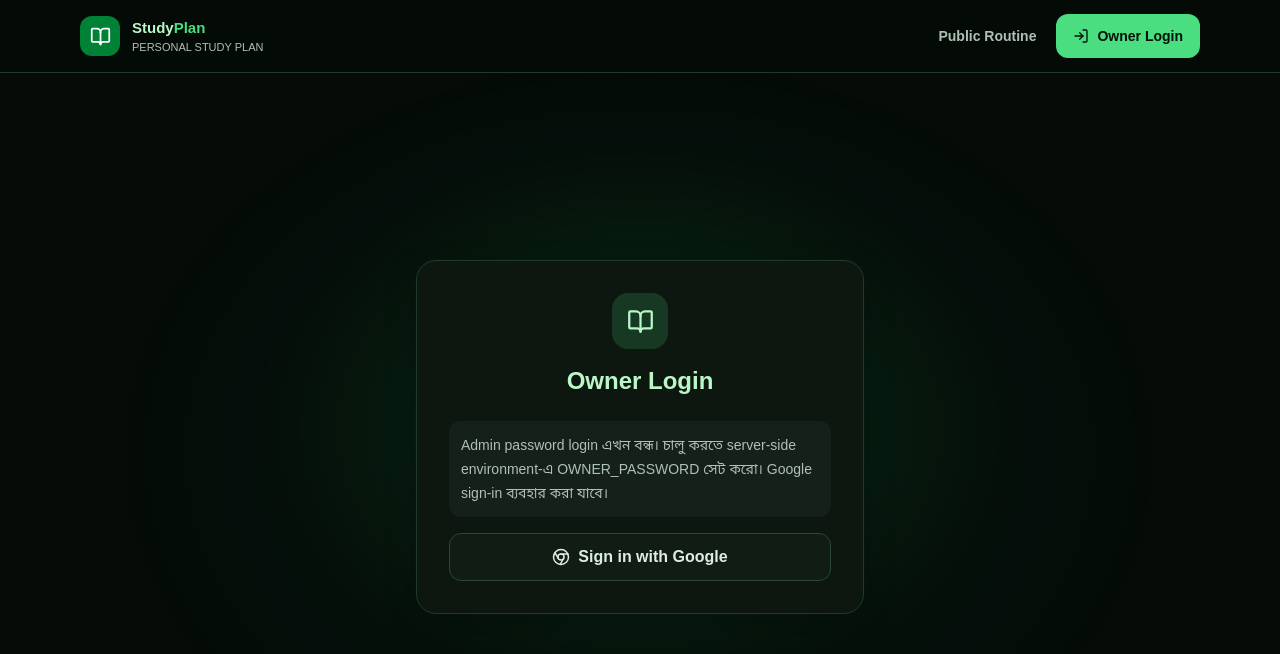
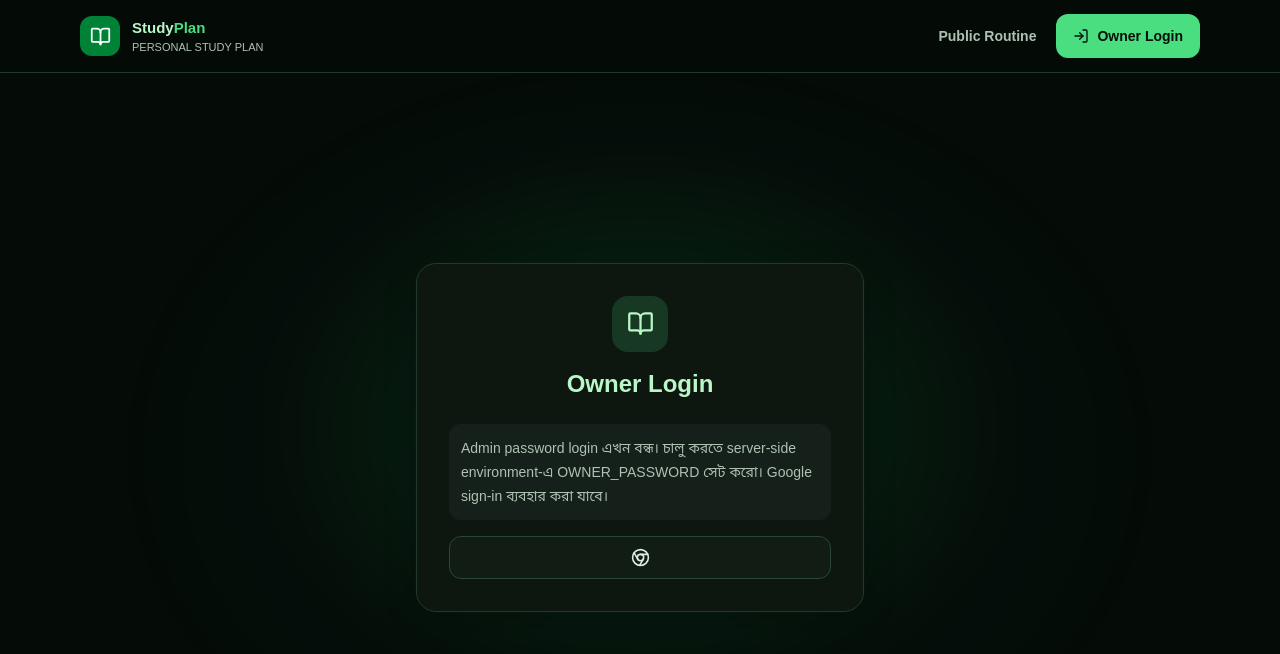
Before and after one commit to omorfaruk22/Study-Plan, a Next.js app: page /login in a window 1280 px wide. Shown: the top 654 px of the page. Built offline with nearby package versions, Linux system fonts and the light colour scheme.

Commit message:
ui: make login buttons icon only

```diff
--- a/src/components/auth/AdminLoginForm.tsx
+++ b/src/components/auth/AdminLoginForm.tsx
@@ -36,8 +36,8 @@ export default function AdminLoginForm({ enabled }: { enabled: boolean }) {
         />
       </label>
       {state.error && <p role="alert" className="text-sm font-semibold text-red-600">{state.error}</p>}
-      <button className="btn btn-primary mt-1 w-full" disabled={pending}>
-        <LogIn size={17} /> {pending ? "লগইন হচ্ছে…" : "Admin Login"}
+      <button aria-label={pending ? "লগইন হচ্ছে" : "Admin Login"} className="btn btn-primary mt-1 w-full" disabled={pending}>
+        <LogIn size={18} aria-hidden="true" />
       </button>
     </form>
   );
--- a/src/components/auth/LoginPanel.tsx
+++ b/src/components/auth/LoginPanel.tsx
@@ -20,8 +20,8 @@ export default function LoginPanel() {
             "use server";
             await signIn("google", { redirectTo: "/manage" });
           }} className="mt-4">
-            <button className="btn btn-plain w-full border-green-500/25">
-              <Chrome size={18} /> Sign in with Google
+            <button aria-label="Sign in with Google" className="btn btn-plain w-full border-green-500/25">
+              <Chrome size={19} aria-hidden="true" />
             </button>
           </form>
 
```
